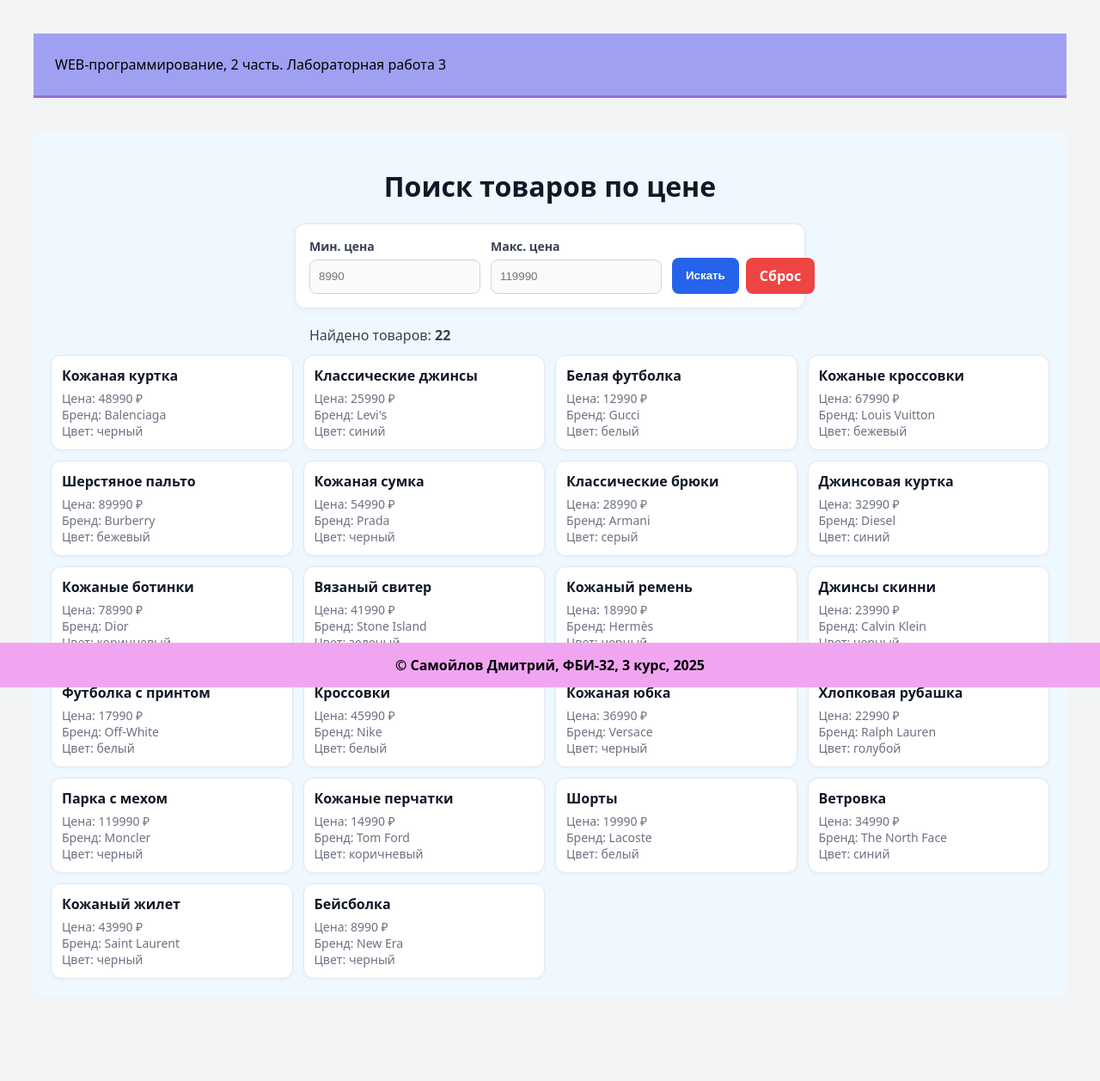
After one commit to slatzzzz1-sudo/web-programming-labs2, a Flask app: page /lab3/products in a window 1280 px wide. The commit adds this page. Shown: the whole page at 86% size. Run offline with Flask 3, Linux system fonts and the light colour scheme.

Commit message:
Доп задание

```diff
--- a/lab3.py
+++ b/lab3.py
@@ -238,3 +238,125 @@ def ticket_submit():
         price=price,
         breakdown=breakdown
     )
+
+PRODUCTS = [
+    {"name": "Кожаная куртка", "price": 48990, "brand": "Balenciaga", "color": "черный", "category": "Верхняя одежда"},
+    {"name": "Классические джинсы", "price": 25990, "brand": "Levi's", "color": "синий", "category": "Джинсы"},
+    {"name": "Белая футболка", "price": 12990, "brand": "Gucci", "color": "белый", "category": "Футболки"},
+    {"name": "Кожаные кроссовки", "price": 67990, "brand": "Louis Vuitton", "color": "бежевый", "category": "Обувь"},
+    {"name": "Шерстяное пальто", "price": 89990, "brand": "Burberry", "color": "бежевый", "category": "Верхняя одежда"},
+    {"name": "Кожаная сумка", "price": 54990, "brand": "Prada", "color": "черный", "category": "Аксессуары"},
+    {"name": "Классические брюки", "price": 28990, "brand": "Armani", "color": "серый", "category": "Брюки"},
+    {"name": "Джинсовая куртка", "price": 32990, "brand": "Diesel", "color": "синий", "category": "Верхняя одежда"},
+    {"name": "Кожаные ботинки", "price": 78990, "brand": "Dior", "color": "коричневый", "category": "Обувь"},
+    {"name": "Вязаный свитер", "price": 41990, "brand": "Stone Island", "color": "зеленый", "category": "Свитера"},
+    {"name": "Кожаный ремень", "price": 18990, "brand": "Hermès", "color": "черный", "category": "Аксессуары"},
+    {"name": "Джинсы скинни", "price": 23990, "brand": "Calvin Klein", "color": "черный", "category": "Джинсы"},
+    {"name": "Футболка с принтом", "price": 17990, "brand": "Off-White", "color": "белый", "category": "Футболки"},
+    {"name": "Кроссовки", "price": 45990, "brand": "Nike", "color": "белый", "category": "Обувь"},
+    {"name": "Кожаная юбка", "price": 36990, "brand": "Versace", "color": "черный", "category": "Юбки"},
+    {"name": "Хлопковая рубашка", "price": 22990, "brand": "Ralph Lauren", "color": "голубой", "category": "Рубашки"},
+    {"name": "Парка с мехом", "price": 119990, "brand": "Moncler", "color": "черный", "category": "Верхняя одежда"},
+    {"name": "Кожаные перчатки", "price": 14990, "brand": "Tom Ford", "color": "коричневый", "category": "Аксессуары"},
+    {"name": "Шорты", "price": 19990, "brand": "Lacoste", "color": "белый", "category": "Шорты"},
+    {"name": "Ветровка", "price": 34990, "brand": "The North Face", "color": "синий", "category": "Верхняя одежда"},
+    {"name": "Кожаный жилет", "price": 43990, "brand": "Saint Laurent", "color": "черный", "category": "Верхняя одежда"},
+    {"name": "Бейсболка", "price": 8990, "brand": "New Era", "color": "черный", "category": "Головные уборы"}
+]
+
+
+def overall_min_max():
+    prices = [p["price"] for p in PRODUCTS]
+    return (min(prices), max(prices))
+
+
+def apply_filters(items, min_p, max_p):
+    result = []
+    for it in items:
+        price = it["price"]
+        if min_p is not None and price < min_p:
+            continue
+        if max_p is not None and price > max_p:
+            continue
+        result.append(it)
+    return result
+
+
+@lab3.route('/lab3/products', methods=['GET'])
+def products_filter():
+    # Глобальные мин/макс для плейсхолдеров
+    glob_min, glob_max = overall_min_max()
+
+    # Кнопка сброса: очищаем куки и показываем все
+    if request.args.get('action') == 'reset':
+        resp = make_response(render_template(
+            'lab3/products.html',
+            items=PRODUCTS,
+            count=len(PRODUCTS),
+            glob_min=glob_min, glob_max=glob_max,
+            cur_min='', cur_max='',  # поля пустые
+            message=None
+        ))
+        resp.delete_cookie('min_price')
+        resp.delete_cookie('max_price')
+        return resp
+
+    # Берем значения: сначала из query, если пусто — из cookie
+    min_s = request.args.get('min', default=None)
+    max_s = request.args.get('max', default=None)
+
+    # Если пользователь не передал параметры, но есть куки — подставим их
+    if (min_s is None or min_s == ''):
+        min_s = request.cookies.get('min_price', default='')
+    if (max_s is None or max_s == ''):
+        max_s = request.cookies.get('max_price', default='')
+
+    # Преобразуем к числам (пустые оставляем None)
+    def to_int_or_none(s):
+        if s is None or s == '':
+            return None
+        try:
+            return int(s)
+        except:
+            return None
+
+    min_v = to_int_or_none(min_s)
+    max_v = to_int_or_none(max_s)
+
+    # Если оба заданы и перепутаны — меняем местами
+    if min_v is not None and max_v is not None and min_v > max_v:
+        min_v, max_v = max_v, min_v
+        # и в форме поменяем местами
+        min_s, max_s = (str(min_v), str(max_v))
+
+    # Фильтруем (если оба None — покажем все)
+    filtered = apply_filters(PRODUCTS, min_v, max_v)
+    message = None
+    if len(filtered) == 0:
+        message = "Не найдено ни одних часов"
+
+    # Готовим ответ и ставим куки, если пользователь передал фильтры
+    resp = make_response(render_template(
+        'lab3/products.html',
+        items=filtered,
+        count=len(filtered),
+        glob_min=glob_min, glob_max=glob_max,
+        cur_min=min_s or '',
+        cur_max=max_s or '',
+        message=message
+    ))
+
+    # Сохраняем куки только если хотя бы одно из значений было в запросе
+    # (т.е. человек нажал «Искать»)
+    if 'min' in request.args or 'max' in request.args:
+        # Пустые очищаем
+        if min_v is None:
+            resp.delete_cookie('min_price')
+        else:
+            resp.set_cookie('min_price', str(min_v))
+        if max_v is None:
+            resp.delete_cookie('max_price')
+        else:
+            resp.set_cookie('max_price', str(max_v))
+
+    return resp
--- a/templates/lab3/lab3.html
+++ b/templates/lab3/lab3.html
@@ -16,5 +16,7 @@
         <li><a href="/lab3/form1">Формы</a></li>
         <li><a href="/lab3/order">Заказ напитка</a></li>
         <li><a href="/lab3/settings">Настройки отображения</a></li>
+        <li><a href="/lab3/ticket/order">Железнодорожные билеты</a></li>
+        <li><a href="/lab3/products">Поиск товаров по заданному диапазону цен</a></li>
     </ol>
 {% endblock %}
--- /dev/null
+++ b/templates/lab3/products.html
@@ -0,0 +1,146 @@
+{% extends "base.html" %}
+
+{% block lab %}Лабораторная работа 3{% endblock %}
+
+{% block main %}
+
+    <style>
+        body {
+            background:#f3f4f6;
+            padding:24px;
+            font-family: system-ui, -apple-system, Segoe UI, Roboto, Arial, sans-serif;
+        }
+        h1 {
+            text-align:center;
+            color:#111827;
+        }
+        .form-card {
+            max-width: 560px;
+            margin: 0 auto 20px;
+            background:#fff;
+            border:1px solid #e5e7eb;
+            border-radius:12px;
+            padding:16px;
+            box-shadow:0 2px 8px rgba(0,0,0,.05);
+        }
+        .row {
+            display:grid;
+            grid-template-columns: 1fr 1fr auto;
+            gap:12px;
+            align-items:end;
+        }
+        label {
+            font-weight:600;
+            font-size:14px;
+            color:#374151;
+            display:block;
+            margin-bottom:6px;
+        }
+        input[type="number"] {
+            height:40px;
+            padding:8px 10px;
+            border:1px solid #d1d5db;
+            border-radius:8px;
+            background:#f9fafb;
+            box-sizing:border-box;
+        }
+        .btn {
+            padding:10px 16px;
+            border:none;
+            border-radius:8px;
+            cursor:pointer;
+            font-weight:600;
+        }
+        .btn-primary {
+            height: 42px;
+            background:#2563eb;
+            color:#fff;
+        }
+        .btn-primary:hover {
+             background:#1e4ed8;
+            }
+        .btn-reset {
+            background:#ef4444;
+            color:#fff;
+            text-decoration:none;
+            display:inline-block;
+        }
+        .btn-reset:hover {
+            background:#dc2626;
+        }
+        .meta {
+            max-width: 560px;
+            margin: 0 auto 12px;
+            color:#374151;
+        }
+        .grid {
+            display:grid;
+            gap:12px;
+            grid-template-columns:
+            repeat(auto-fill, minmax(240px, 1fr));
+        }
+        .card {
+            background:#fff;
+            border:1px solid #e5e7eb;
+            border-radius:12px;
+            padding:12px;
+            box-shadow:0 1px 4px rgba(0,0,0,.04);
+        }
+        .title {
+            font-weight:700;
+            color:#111827;
+            margin-bottom:6px;
+        }
+        .muted {
+            color:#6b7280;
+            font-size:14px;
+        }
+        .empty {
+            text-align:center;
+            color:#6b7280;
+            padding:20px;
+        }
+    </style>
+
+    <h1>Поиск товаров по цене</h1>
+
+    <div class="form-card">
+        <form method="get" action="{{ url_for('lab3.products_filter') }}">
+            <div class="row">
+                <div>
+                    <label for="min">Мин. цена</label>
+                    <input type="number" id="min" name="min" min="0"
+                    placeholder="{{ glob_min }}" value="{{ cur_min }}">
+                </div>
+                <div>
+                    <label for="max">Макс. цена</label>
+                    <input type="number" id="max" name="max" min="0"
+                    placeholder="{{ glob_max }}" value="{{ cur_max }}">
+                </div>
+                <div style="display:flex; gap:8px; align-items:end;">
+                    <button class="btn btn-primary" type="submit">Искать</button>
+                    <a class="btn btn-reset" href="{{ url_for('lab3.products_filter', action='reset') }}">Сброс</a>
+                </div>
+            </div>
+        </form>
+    </div>
+
+    <div class="meta">
+        {% if message %}
+            <div class="empty">{{ message }}</div>
+        {% else %}
+            Найдено товаров: <b>{{ count }}</b>
+        {% endif %}
+    </div>
+
+    <div class="grid">
+        {% for p in items %}
+            <div class="card">
+            <div class="title">{{ p.name }}</div>
+            <div class="muted">Цена: {{ p.price }} ₽</div>
+            <div class="muted">Бренд: {{ p.brand }}</div>
+            <div class="muted">Цвет: {{ p.color }}</div>
+            </div>
+        {% endfor %}
+    </div>
+{% endblock %}
```
